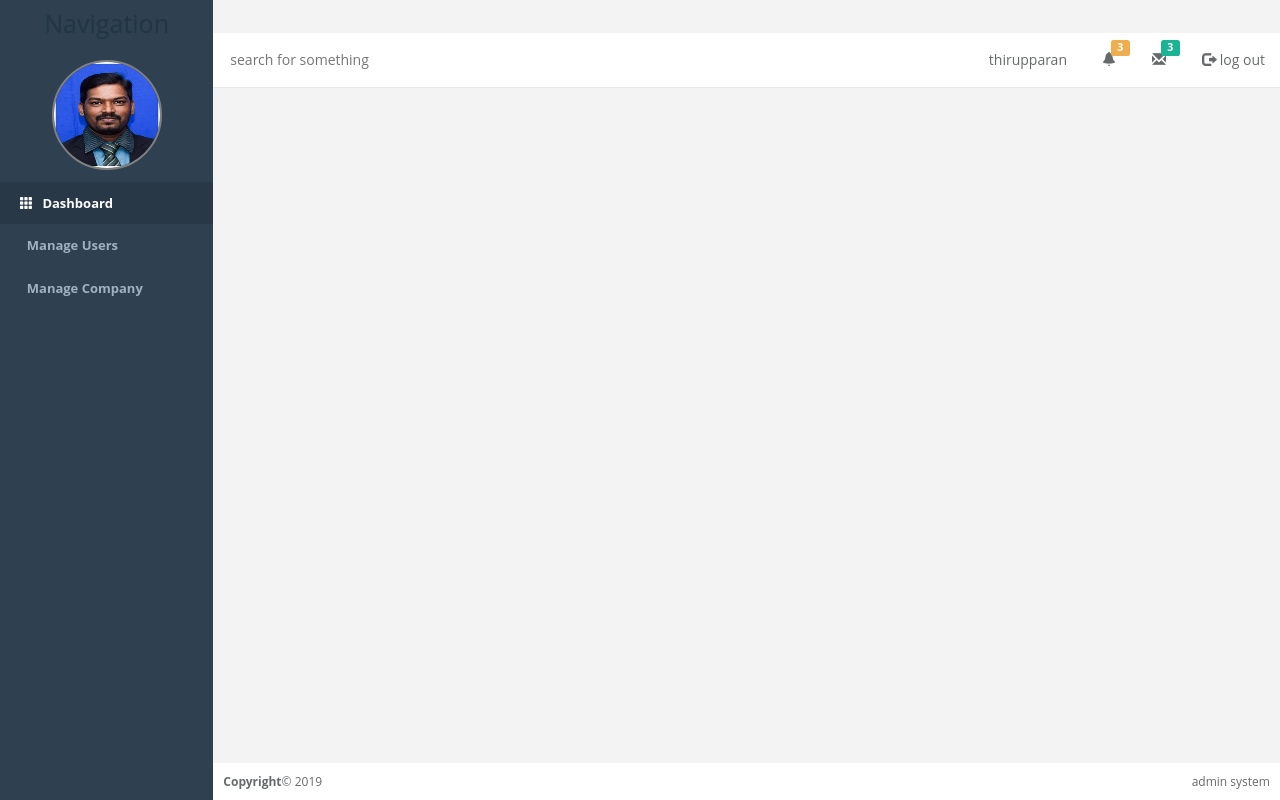
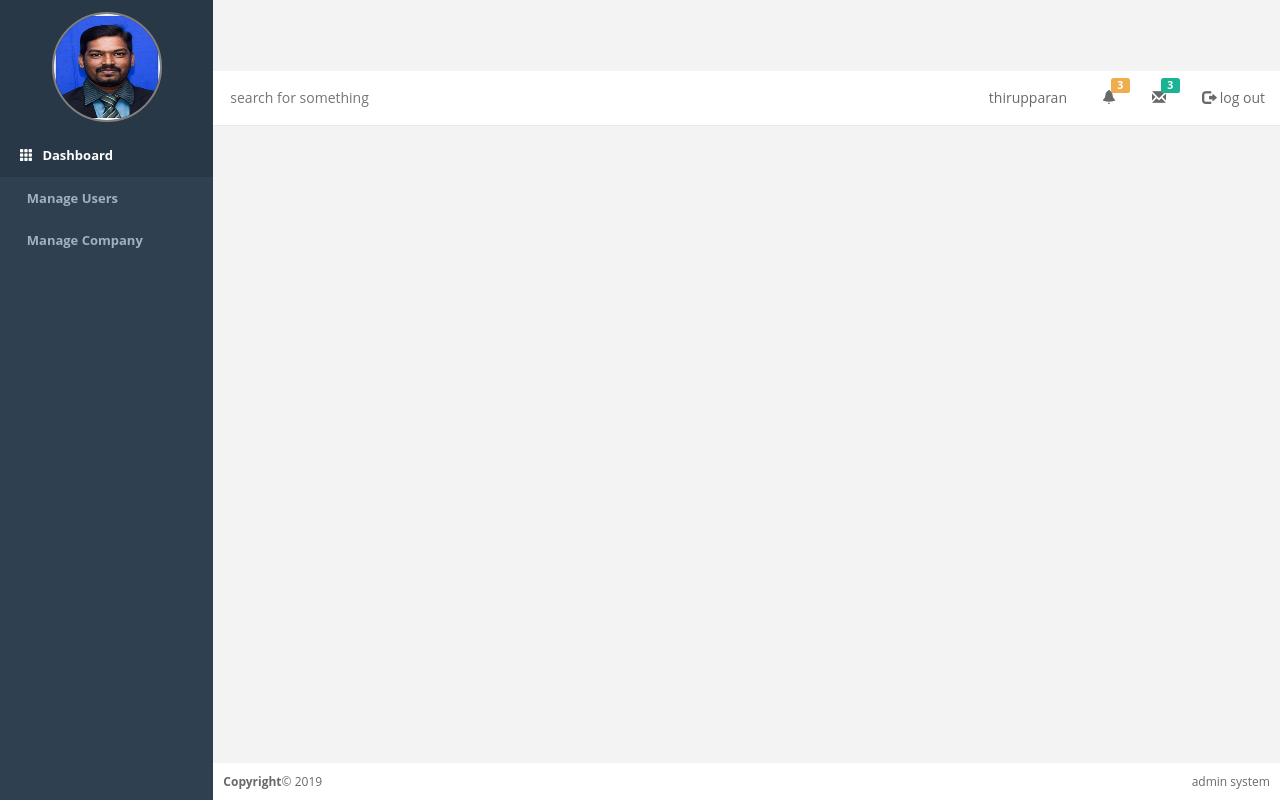
Before and after one commit to thirupparan/SGIC-Time-Tracker-v1, a PHP site: page /index.php in a window 1280 px wide. Run offline with PHP 8.4, Linux system fonts and the light colour scheme; a user stored in the database is signed in; data comes from the database, SQL or seed files in the repository.

Commit message:
navigation changed

```diff
--- a/fragments/side-navigation.php
+++ b/fragments/side-navigation.php
@@ -1,5 +1,5 @@
 <div class="col-md-2 col-sm-2 hidden-xs display-table-cell valign-top" id="side-menu">
-    <h1 class="hidden-sm hidden-xs">Navigation</h1>
+
 
     <div class="text-center">
         <?php
```
